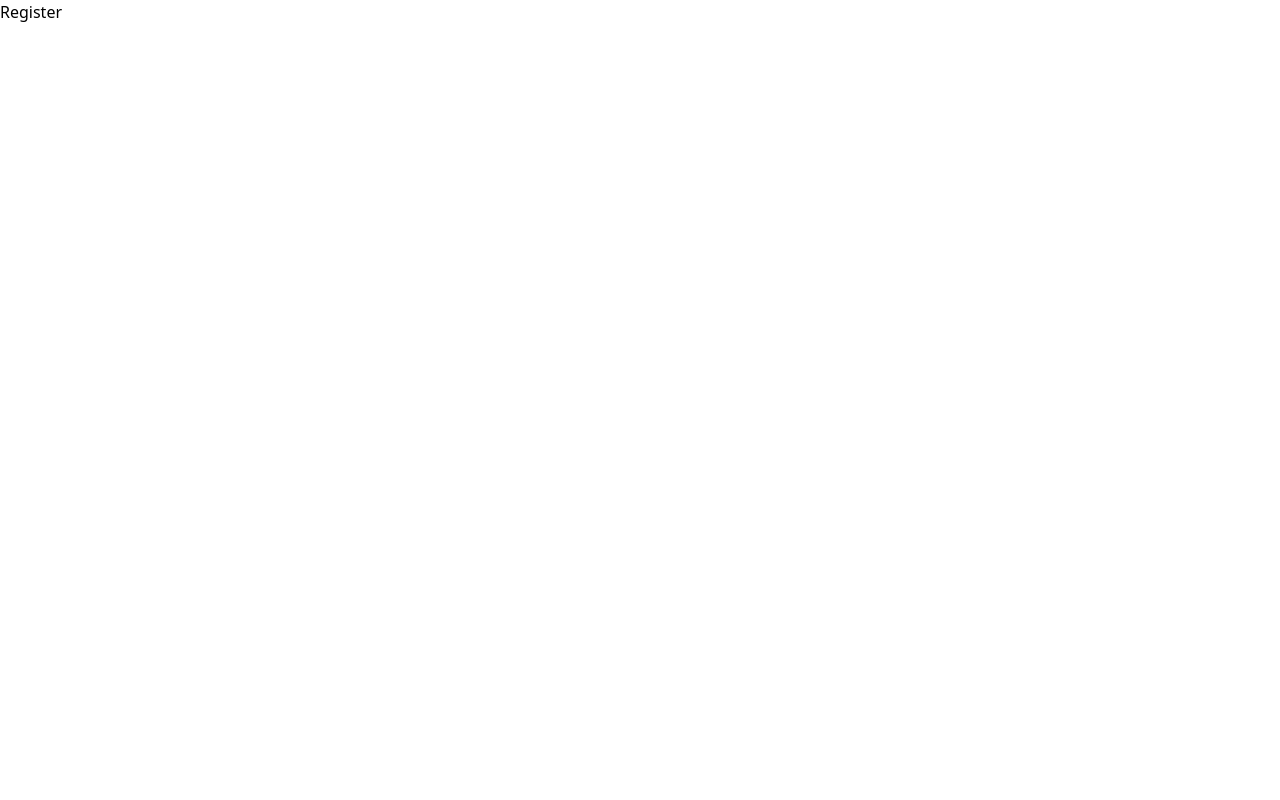
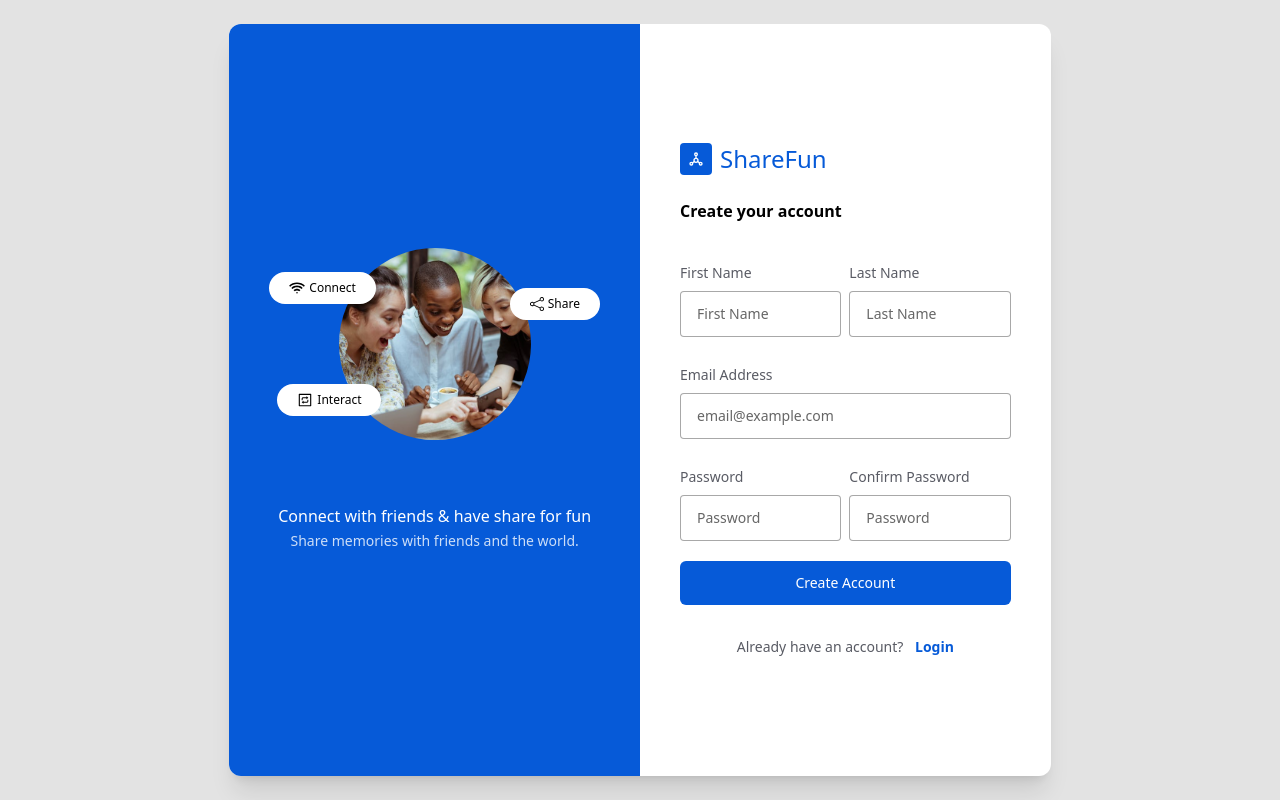
Before and after one commit to karandeep-3154/Social-Media-MERN-Website, a React (Create React App) app in the folder client/: page /register in a window 1280 px wide. Built offline with nearby package versions, Linux system fonts and the light colour scheme.

Commit message:
Designed Register.jsx

```diff
--- a/client/src/pages/Login.jsx
+++ b/client/src/pages/Login.jsx
@@ -139,7 +139,7 @@ const Login = () => {
 
           <div className='mt-16 text-center'>
             <p className='text-white text-base'>
-              Connect with friedns & have share for fun
+              Connect with friends & have share for fun
             </p>
             <span className='text-sm text-white/80'>
               Share memories with friends and the world.
--- a/client/src/pages/Register.jsx
+++ b/client/src/pages/Register.jsx
@@ -1,9 +1,194 @@
-import React from 'react'
+import React, { useState } from "react";
+import { Link } from "react-router-dom";
+import { useDispatch } from "react-redux";
+import { useForm } from "react-hook-form";
+import { TbSocial } from "react-icons/tb";
+import { BsShare } from "react-icons/bs";
+import { AiOutlineInteraction } from "react-icons/ai";
+import { ImConnection } from "react-icons/im";
+import { CustomButton, Loading, TextInput } from "../components";
+import { BgImage } from "../assets";
 
 const Register = () => {
+  const {
+    register,
+    handleSubmit,
+    getValues,
+    formState: { errors },
+  } = useForm({
+    mode: "onChange",
+  });
+
+  const onSubmit = async (data) => {};
+
+  const [errMsg, setErrMsg] = useState("");
+  const [isSubmitting, setIsSubmitting] = useState(false);
+  const dispatch = useDispatch();
+
   return (
-    <div>Register</div>
-  )
-}
+    <div className='bg-bgColor w-full h-[100vh] flex items-center justify-center p-6'>
+      <div className='w-full md:w-2/3 h-fit lg:h-full 2xl:h-5/6 py-8 lg:py-0 flex flex-row-reverse bg-primary rounded-xl overflow-hidden shadow-xl'>
+        {/* LEFT */}
+        <div className='w-full lg:w-1/2 h-full p-10 2xl:px-20 flex flex-col justify-center '>
+          <div className='w-full flex gap-2 items-center mb-6'>
+            <div className='p-2 bg-[#065ad8] rounded text-white'>
+              <TbSocial />
+            </div>
+            <span className='text-2xl text-[#065ad8] ' font-semibold>
+              ShareFun
+            </span>
+          </div>
 
-export default Register
+          <p className='text-ascent-1 text-base font-semibold'>
+            Create your account
+          </p>
+
+          <form
+            className='py-8 flex flex-col gap-5'
+            onSubmit={handleSubmit(onSubmit)}
+          >
+            <div className='w-full flex flex-col lg:flex-row gap-1 md:gap-2'>
+              <TextInput
+                name='firstName'
+                label='First Name'
+                placeholder='First Name'
+                type='text'
+                styles='w-full'
+                register={register("firstName", {
+                  required: "First Name is required!",
+                })}
+                error={errors.firstName ? errors.firstName?.message : ""}
+              />
+
+              <TextInput
+                label='Last Name'
+                placeholder='Last Name'
+                type='lastName'
+                styles='w-full'
+                register={register("lastName", {
+                  required: "Last Name do no match",
+                })}
+                error={errors.lastName ? errors.lastName?.message : ""}
+              />
+            </div>
+
+            <TextInput
+              name='email'
+              placeholder='email@example.com'
+              label='Email Address'
+              type='email'
+              register={register("email", {
+                required: "Email Address is required",
+              })}
+              styles='w-full'
+              error={errors.email ? errors.email.message : ""}
+            />
+
+            <div className='w-full flex flex-col lg:flex-row gap-1 md:gap-2'>
+              <TextInput
+                name='password'
+                label='Password'
+                placeholder='Password'
+                type='password'
+                styles='w-full'
+                register={register("password", {
+                  required: "Password is required!",
+                })}
+                error={errors.password ? errors.password?.message : ""}
+              />
+
+              <TextInput
+                label='Confirm Password'
+                placeholder='Password'
+                type='password'
+                styles='w-full'
+                register={register("cPassword", {
+                  validate: (value) => {
+                    const { password } = getValues();
+
+                    if (password != value) {
+                      return "Passwords do no match";
+                    }
+                  },
+                })}
+                error={
+                  errors.cPassword && errors.cPassword.type === "validate"
+                    ? errors.cPassword?.message
+                    : ""
+                }
+              />
+            </div>
+
+            {errMsg?.message && (
+              <span
+                className={`text-sm ${
+                  errMsg?.status == "failed"
+                    ? "text-[#f64949fe]"
+                    : "text-[#2ba150fe]"
+                } mt-0.5`}
+              >
+                {errMsg?.message}
+              </span>
+            )}
+
+            {isSubmitting ? (
+              <Loading />
+            ) : (
+              <CustomButton
+                type='submit'
+                containerStyles={`inline-flex justify-center rounded-md bg-blue px-8 py-3 text-sm font-medium text-white outline-none`}
+                title='Create Account'
+              />
+            )}
+          </form>
+
+          <p className='text-ascent-2 text-sm text-center'>
+            Already have an account?{" "}
+            <Link
+              to='/login'
+              className='text-[#065ad8] font-semibold ml-2 cursor-pointer'
+            >
+              Login
+            </Link>
+          </p>
+        </div>
+        {/* RIGHT */}
+        <div className='hidden w-1/2 h-full lg:flex flex-col items-center justify-center bg-blue'>
+          <div className='relative w-full flex items-center justify-center'>
+            <img
+              src={BgImage}
+              alt='Bg Image'
+              className='w-48 2xl:w-64 h-48 2xl:h-64 rounded-full object-cover'
+            />
+
+            <div className='absolute flex items-center gap-1 bg-white right-10 top-10 py-2 px-5 rounded-full'>
+              <BsShare size={14} />
+              <span className='text-xs font-medium'>Share</span>
+            </div>
+
+            <div className='absolute flex items-center gap-1 bg-white left-10 top-6 py-2 px-5 rounded-full'>
+              <ImConnection />
+              <span className='text-xs font-medium'>Connect</span>
+            </div>
+
+            <div className='absolute flex items-center gap-1 bg-white left-12 bottom-6 py-2 px-5 rounded-full'>
+              <AiOutlineInteraction />
+              <span className='text-xs font-medium'>Interact</span>
+            </div>
+          </div>
+
+          <div className='mt-16 text-center'>
+            <p className='text-white text-base'>
+              Connect with friends & have share for fun
+            </p>
+            <span className='text-sm text-white/80'>
+              Share memories with friends and the world.
+            </span>
+          </div>
+        </div>
+      </div>
+    </div>
+  );
+};
+
+export default Register;
```
